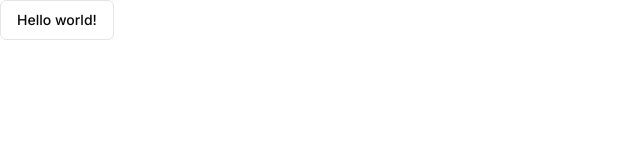
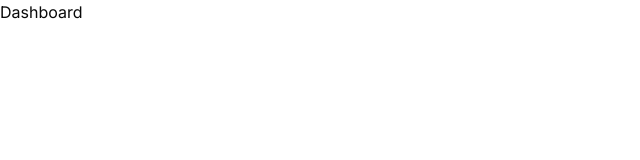
Before and after one commit to mantzu132/twitch-clone, a Next.js app: page / in a window 1280 px wide. Shown: the top 160 px of the page, without its empty margins (0-640 px from the left). Built offline with nearby package versions, Linux system fonts and the light colour scheme.

Commit message:
clerk initial commit

```diff
--- /dev/null
+++ b/app/(auth)/layout.tsx
@@ -0,0 +1,11 @@
+import { ClerkProvider } from "@clerk/nextjs";
+
+export default function AuthLayout({
+  children,
+}: {
+  children: React.ReactNode;
+}) {
+  return (
+    <div className="h-full flex items-center justify-center">{children}</div>
+  );
+}
--- /dev/null
+++ b/app/(auth)/sign-in/[[...sign-in]]/page.tsx
@@ -0,0 +1,5 @@
+import { SignIn } from "@clerk/nextjs";
+
+export default function Page() {
+  return <SignIn />;
+}
--- /dev/null
+++ b/app/(auth)/sign-up/[[...sign-up]]/page.tsx
@@ -0,0 +1,5 @@
+import { SignUp } from "@clerk/nextjs";
+
+export default function Page() {
+  return <SignUp />;
+}
--- a/app/globals.css
+++ b/app/globals.css
@@ -2,6 +2,9 @@
 @tailwind components;
 @tailwind utilities;
 
+html, body, :root{
+  height: 100%;
+}
 @layer base {
   :root {
     --background: 0 0% 100%;
--- a/app/layout.tsx
+++ b/app/layout.tsx
@@ -1,22 +1,25 @@
-import type { Metadata } from 'next'
-import { Inter } from 'next/font/google'
-import './globals.css'
+import type { Metadata } from "next";
+import { Inter } from "next/font/google";
+import "./globals.css";
+import { ClerkProvider } from "@clerk/nextjs";
 
-const inter = Inter({ subsets: ['latin'] })
+const inter = Inter({ subsets: ["latin"] });
 
 export const metadata: Metadata = {
-  title: 'Create Next App',
-  description: 'Generated by create next app',
-}
+  title: "Create Next App",
+  description: "Generated by create next app",
+};
 
 export default function RootLayout({
   children,
 }: {
-  children: React.ReactNode
+  children: React.ReactNode;
 }) {
   return (
-    <html lang="en">
-      <body className={inter.className}>{children}</body>
-    </html>
-  )
+    <ClerkProvider>
+      <html lang="en">
+        <body className={inter.className}>{children}</body>
+      </html>
+    </ClerkProvider>
+  );
 }
--- a/app/page.tsx
+++ b/app/page.tsx
@@ -1,9 +1,12 @@
-import Image from 'next/image'
-import {Button} from "@/components/ui/button";
+import Image from "next/image";
+import { Button } from "@/components/ui/button";
+import { UserButton } from "@clerk/nextjs";
 
 export default function Home() {
   return (
-      <Button variant="outline">Hello world!</Button>
-
-  )
+    <div>
+      <h1> Dashboard</h1>
+      <UserButton afterSignOutUrl="/" />
+    </div>
+  );
 }
--- a/package.json
+++ b/package.json
@@ -9,6 +9,7 @@
     "lint": "next lint"
   },
   "dependencies": {
+    "@clerk/nextjs": "^4.29.1",
     "@radix-ui/react-slot": "^1.0.2",
     "class-variance-authority": "^0.7.0",
     "clsx": "^2.0.0",
```
Also changed, not shown: middleware.ts (added, +10 -0 lines), 2 other files (tests, documents, lock files or other folders).
